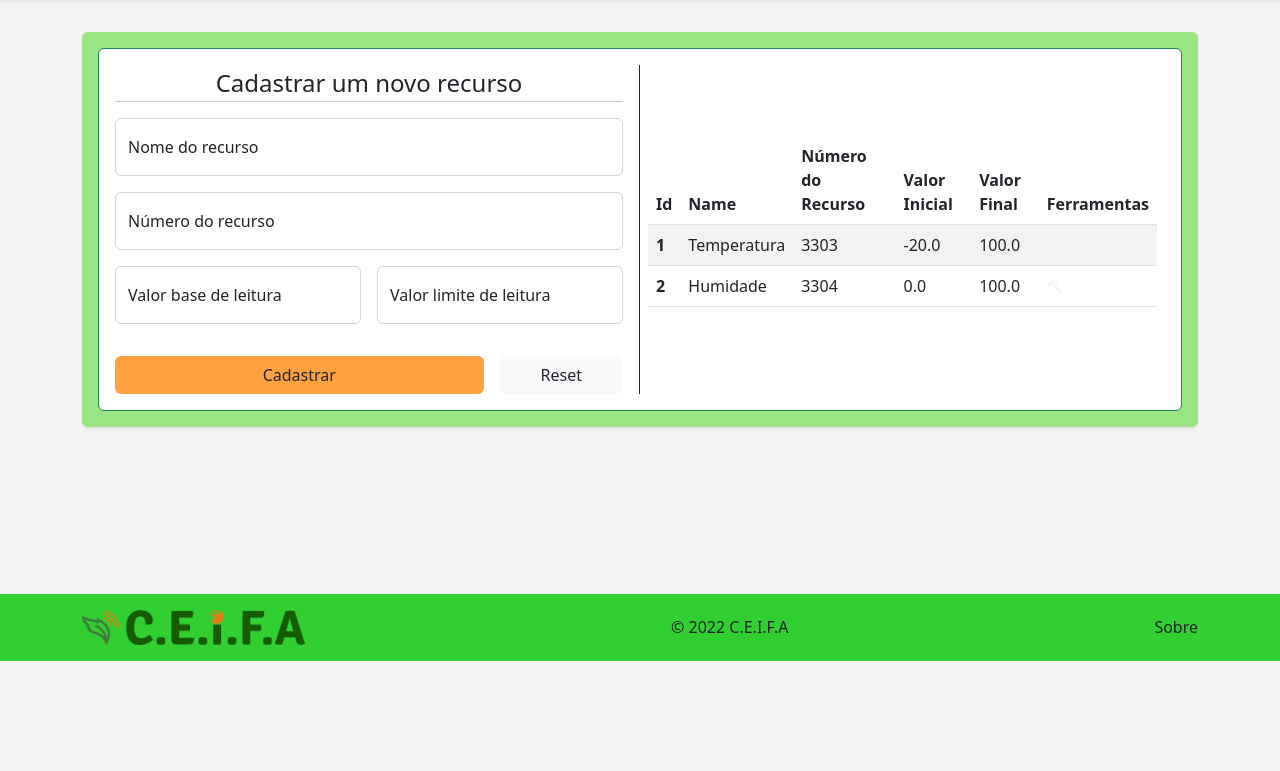
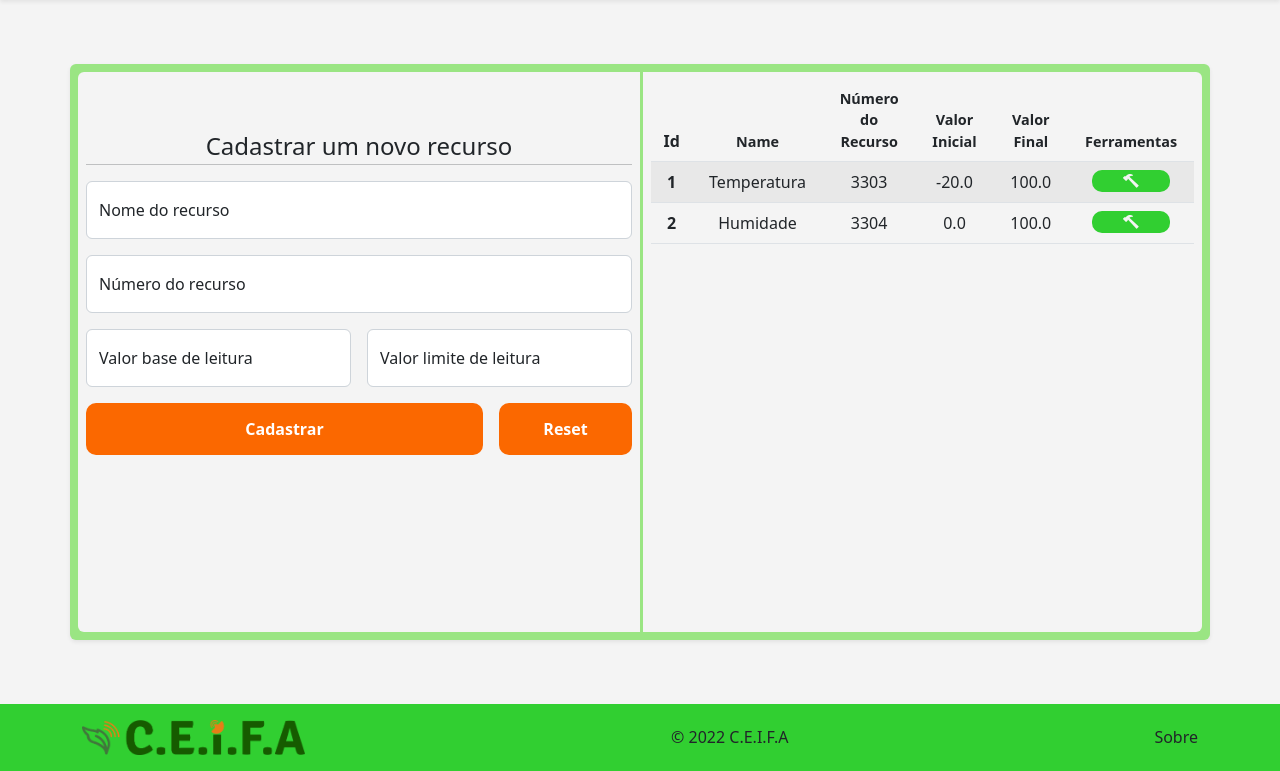
Before and after one commit to fabricioifc/Fazendinha, a Flask app: page /cadastro/recursos in a window 1280 px wide. Shown: the part 117-888 px from the top of the page. Before the commit the page ends 778 px from the top, so only its background shows below. Run offline with Flask 2, Linux system fonts and the light colour scheme; a user stored in the database is signed in; data comes from the database, SQL or seed files in the repository; some libraries are stand-ins or nearby versions.

Commit message:
cadastrar instancia

```diff
--- a/frontend/static/css/style.css
+++ b/frontend/static/css/style.css
@@ -31,6 +31,7 @@ p{margin: 0px;}
 .textgreen{color: #165b00; text-decoration: none;}
 .textgreen:hover{color: #FFFFFF; text-decoration: none;}
 .pTextWidth{font-size: 100%;}
+.textALC{text-align: center;}
 
 /*Width*/
 .t1{width: 1%;}
@@ -60,13 +61,16 @@ p{margin: 0px;}
 .buttonTrocar:hover{text-decoration: none;color: #FFFFFF;}
 
 .bgHammer{background-color: #31CF31; padding: 3%;border-radius: 10px; border-color:  #ffffff00;}
+.bgHammer:hover{opacity: 75%;}
 .bgHammerBad{background-color: #FB6800; padding: 3%;border-radius: 10px; border-color:  #ffffff00;}
+.bgHammerBad:hover{opacity: 75%;}
 
 /*altura*/
 .hAmbiente{height: 60vh;}
 .hPaginaBase{height: 50vh;}
 .h100vh{height: 100vh;}
 .hPaginaInstancia{height: 70vh;}
+.hPaginaRecursos{height: 70vh;}
 /*tema dark*/
 .absolut{position: absolute;right: 0; margin: 1.25%;}
 .themaWidth{width: 20px}
@@ -77,3 +81,5 @@ p{margin: 0px;}
 .overflowY{overflow-x: hidden;overflow-y: scroll;}
 .overflowhidden{overflow-x: hidden;overflow-y: hidden;}
 .overflowhidden:hover{overflow-x: auto;overflow-y: auto;}
+/*table*/
+.tTabelas{width: 10%; text-align: center; font-size: 0.9rem;}
--- a/frontend/templates/cadastroAmbientes.html
+++ b/frontend/templates/cadastroAmbientes.html
@@ -4,7 +4,7 @@
 
 {% block content %}
 
-<section class="container mt-5 bgBorder p-2 rounded shadow-sm">
+<section class="container mt-5 mb-5 bgBorder p-2 rounded shadow-sm">
     <div class="bgBlock rounded">
 
       <div class="d-flex justify-content-evenly align-items-center hAmbiente">
--- a/frontend/templates/cadastroRecursos.html
+++ b/frontend/templates/cadastroRecursos.html
@@ -4,12 +4,14 @@
 
 {% block content %}
 
-<section class="container mt-3">
-  <div class="bg-1 p-3 rounded shadow-sm">
-    <div class="bg-white border border-success rounded p-3">
-      <div class="row row-cols-1 g-3 align-items-center">
-        <div class="col-6 border-end border-dark pe-3">
-          <div>
+<section class="container mt-5 mb-5 bgBorder p-2 rounded shadow-sm">
+  <div class="bgBlock rounded">
+      <div class="d-flex justify-content-evenly align-items-center">
+
+        <div class="t50 p-2 hPaginaRecursos overflowhidden">
+
+          <div class="mt-5">
+
             <div class="text-center fs-4">
               <p class="m-0">Cadastrar um novo recurso</p>
               <hr class="w-100 m-0">
@@ -45,39 +47,41 @@
 
               <p class="my-3 text-danger text-center">{{aviso}}</p>
               <div class="d-flex">
-                <button type="submit" class="btn w-75 mt-3 bg-laranja">Cadastrar</button>
-                <input type="reset" class="btn w-25 ms-3 mt-3 bg-light">
+                <button type="submit" class="t75 bgButtonAccept">Cadastrar</button>
+                <input type="reset" class="t25 ms-3 bgButtonCancel">
               </div>
 
             </form>
+
           </div>
+
         </div>
 
 
-        <div class="col-6 pe-3">
-          <div class="w-100">
+        <div class="t50 p-2 borderStart hPaginaRecursos overflowhidden">
+
             <table class="table table-striped">
               <thead>
                 <tr>
-                  <th scope="col">Id</th>
-                  <th scope="col">Name</th>
-                  <th scope="col">Número do Recurso</th>
-                  <th scope="col">Valor Inicial</th>
-                  <th scope="col">Valor Final</th>
-                  <th scope="col" style="width: 10%;">Ferramentas</th>
+                  <th scope="col" style="width: 5%; text-align: center;">Id</th>
+                  <th scope="col" class="tTabelas">Name</th>
+                  <th scope="col" class="tTabelas">Número do Recurso</th>
+                  <th scope="col" class="tTabelas">Valor Inicial</th>
+                  <th scope="col" class="tTabelas">Valor Final</th>
+                  <th scope="col" class="tTabelas">Ferramentas</th>
                 </tr>
               </thead>
               <tbody>
                 <!-- id, name, resource_number, vlini, vlfim -->
                 {% for resource in resource %}
                 <tr>
-                  <th scope="row">{{resource['id_resource']}}</th>
-                  <td>{{resource['name']}}</td>
-                  <td>{{resource['number_resource']}}</td>
-                  <td>{{resource['val_start']}}</td>
-                  <td>{{resource['val_end']}}</td>
+                  <th scope="row" class="textALC">{{resource['id_resource']}}</th>
+                  <td class="textALC">{{resource['name']}}</td>
+                  <td class="textALC">{{resource['number_resource']}}</td>
+                  <td class="textALC">{{resource['val_start']}}</td>
+                  <td class="textALC">{{resource['val_end']}}</td>
                   <td>
-                    <a href="/cadastro/instancias_recursos?id_res={{resource['id_resource']}}">
+                    <a href="/cadastro/instancias_recursos?id_res={{resource['id_resource']}}" class="d-flex justify-content-center bgHammer me-3 ms-3">
                       <img src="../static/img/hammer.svg" alt="">
                     </a>
                   </td>
@@ -86,7 +90,6 @@
 
               </tbody>
             </table>
-          </div>
 
         </div>
 
```
Also changed, not shown: frontend/templates/cadastroInstancias.html (+12 -12 lines).
